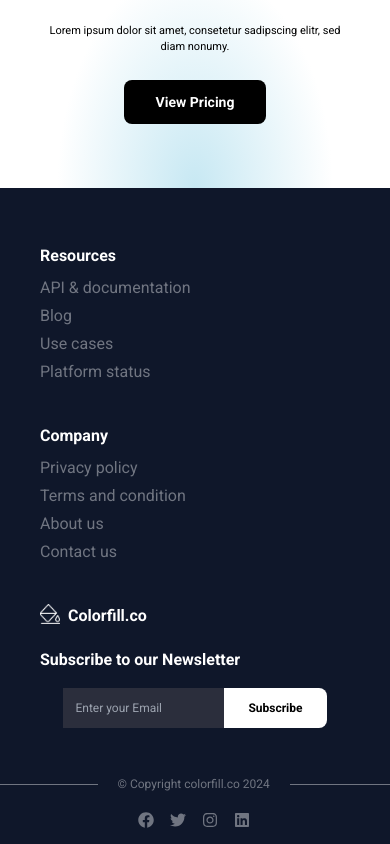
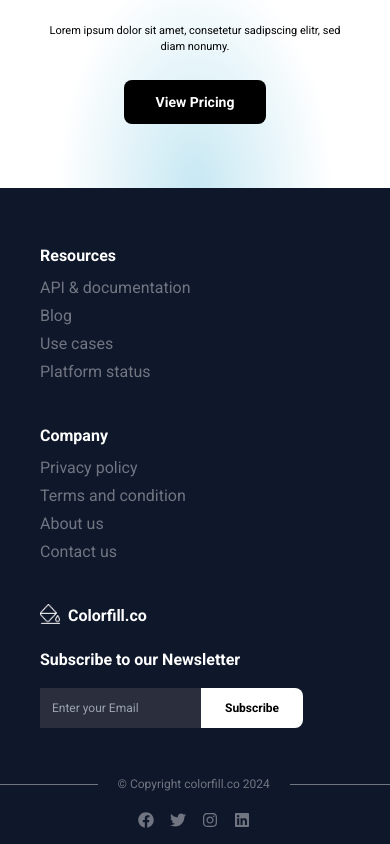
Before and after one commit to sahilshahu555/color-fill, a Next.js app: page / in a window 390 px wide. Shown: the part 6038-6882 px from the top of the page. Built offline with nearby package versions, Linux system fonts and the light colour scheme.

Commit message:
edited footer

```diff
--- a/components/Footer.tsx
+++ b/components/Footer.tsx
@@ -32,11 +32,12 @@ const Footer = () => {
 
               <h1 className="text-white font-semibold mb-3 mt-4 md:mt-8">Subscribe to our Newsletter</h1>
 
-              <div className="flex md:items-center items-left justify-center ">
-                <div >
-                  <input type="text" placeholder="Enter your Email" className="bg-[#2B2E3C] px-3 py-3 text-xs" />
-                </div>
+              <div className="flex md:items-center items-left md:justify-center ">
+
+                <input type="email" name="email" placeholder="Enter your Email" className="bg-[#2B2E3C] px-3 py-3 text-xs" required />
+
                 <button className="text-black bg-white rounded-r-lg px-6 py-3 text-xs font-semibold active:scale-95">Subscribe</button>
+
               </div>
 
             </div>
```
